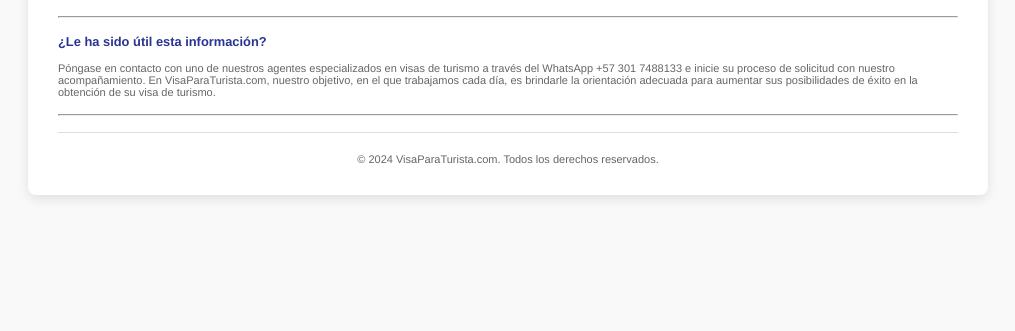
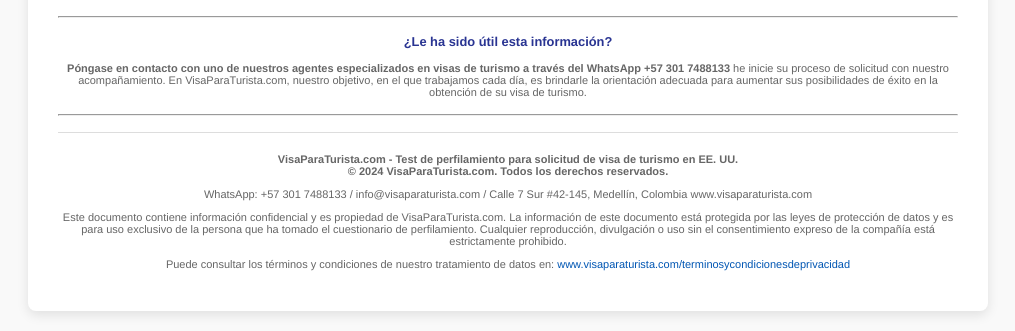
Before and after one commit to LizethVictoria20/visaparaturistas, a Flask app: template templates/detail_pdf.html in a window 1280 px wide. Shown: the part 2662-2993 px from the top of the page, without its empty margins (132-1147 px from the left). Before the commit the page ends 2861 px from the top, so only its background shows below. Run offline with Flask 3, Linux system fonts and the light colour scheme; the template is opened without the code that fills it: values that come from a table or form of the project are taken from there, others are empty; data comes from the database, SQL or seed files in the repository; some libraries are stand-ins or nearby versions.

Commit message:
Agregando footer

```diff
--- a/templates/detail_pdf.html
+++ b/templates/detail_pdf.html
@@ -233,6 +233,9 @@
       footer a:hover {
         text-decoration: underline;
       }
+      .footer-contact p {
+        margin: 0;
+      }
 
       /* Estilos del círculo */
       .circle {
@@ -258,7 +261,9 @@
       .table-analisis_body tr {
         background-color: white;
       }
-
+      .contacto {
+        text-align: center;
+      }
 
 /* Estilos para el estado */
 .analysis-status {
@@ -519,14 +524,30 @@
             <canvas id="radarChart"></canvas>
         </div>
         <hr class="separator">
+        <div class="contacto">
           <h3 class="subtitles">¿Le ha sido útil esta información?</h3>
-        <p>Póngase en contacto con uno de nuestros agentes especializados en visas de turismo a través del WhatsApp +57 301 7488133 e inicie su proceso de solicitud con nuestro acompañamiento. En VisaParaTurista.com, nuestro objetivo, en el que trabajamos cada día, es brindarle la orientación adecuada para aumentar sus posibilidades de éxito en la
+          <p><strong>Póngase en contacto con uno de nuestros agentes especializados en visas de turismo a través del WhatsApp +57 301 7488133</strong> he inicie su proceso de solicitud con nuestro acompañamiento. En VisaParaTurista.com, nuestro objetivo, en el que trabajamos cada día, es brindarle la orientación adecuada para aumentar sus posibilidades de éxito en la
             obtención de su visa de turismo.</p>
+        </div>
+
         <hr class="separator">
 
     <footer class="footer-simple">
         <div class="footer-content">
-            &copy; 2024 VisaParaTurista.com. Todos los derechos reservados.
+          <div class="footer-contact">
+            <p><strong>VisaParaTurista.com - Test de perfilamiento para solicitud de visa de turismo en EE. UU.</strong></p>
+            <p><strong>&copy; 2024 VisaParaTurista.com. Todos los derechos reservados.</strong></p>
+          </div>
+          <p>
+            WhatsApp: +57 301 7488133 / info@visaparaturista.com / Calle 7 Sur #42-145, Medellín, Colombia www.visaparaturista.com
+          </p>
+          <div>
+            <p>Este documento contiene información confidencial y es propiedad de VisaParaTurista.com. La información de este documento está protegida por las leyes de protección de datos y es para uso exclusivo de la persona que ha tomado el cuestionario de perfilamiento. Cualquier reproducción, divulgación o uso sin el consentimiento expreso de la compañía está estrictamente prohibido.</p>
+          </div>
+          <div>
+            <p>Puede consultar los términos y condiciones de nuestro tratamiento de datos en: <a href="https://www.visaparaturista.com/terminosycondicionesdeprivacidad">www.visaparaturista.com/terminosycondicionesdeprivacidad</a>
+            </p>
+          </div>
         </div>
     </footer>
 
```
Lines whose indentation alone changed are shown as unchanged.
